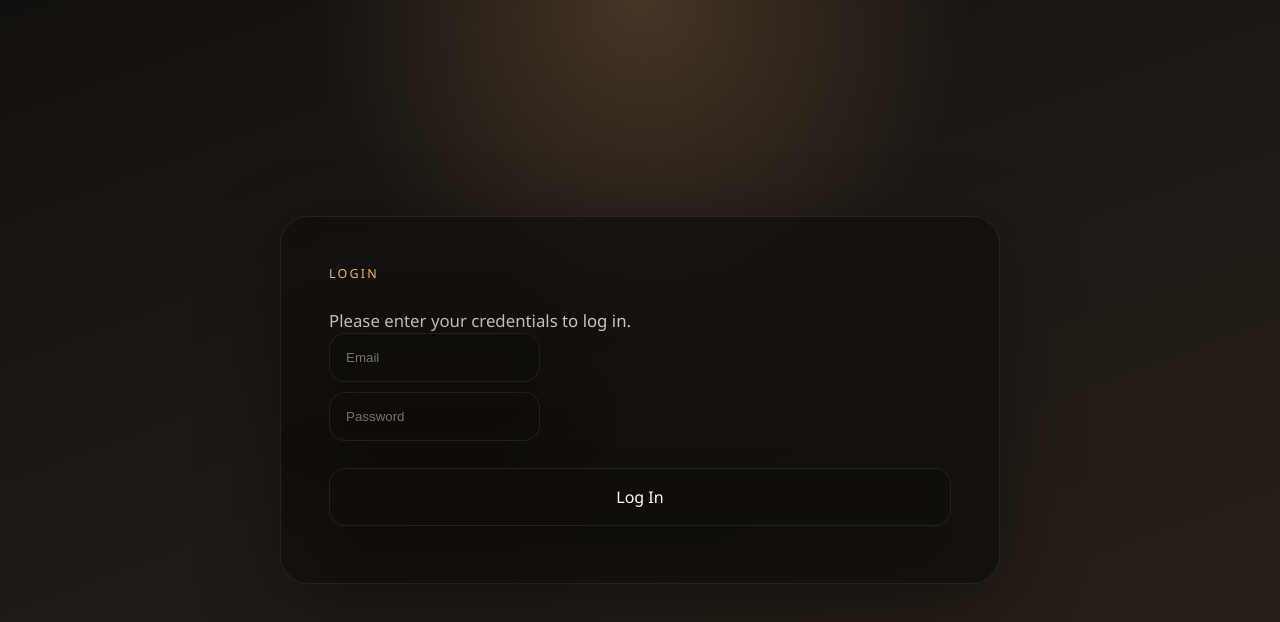
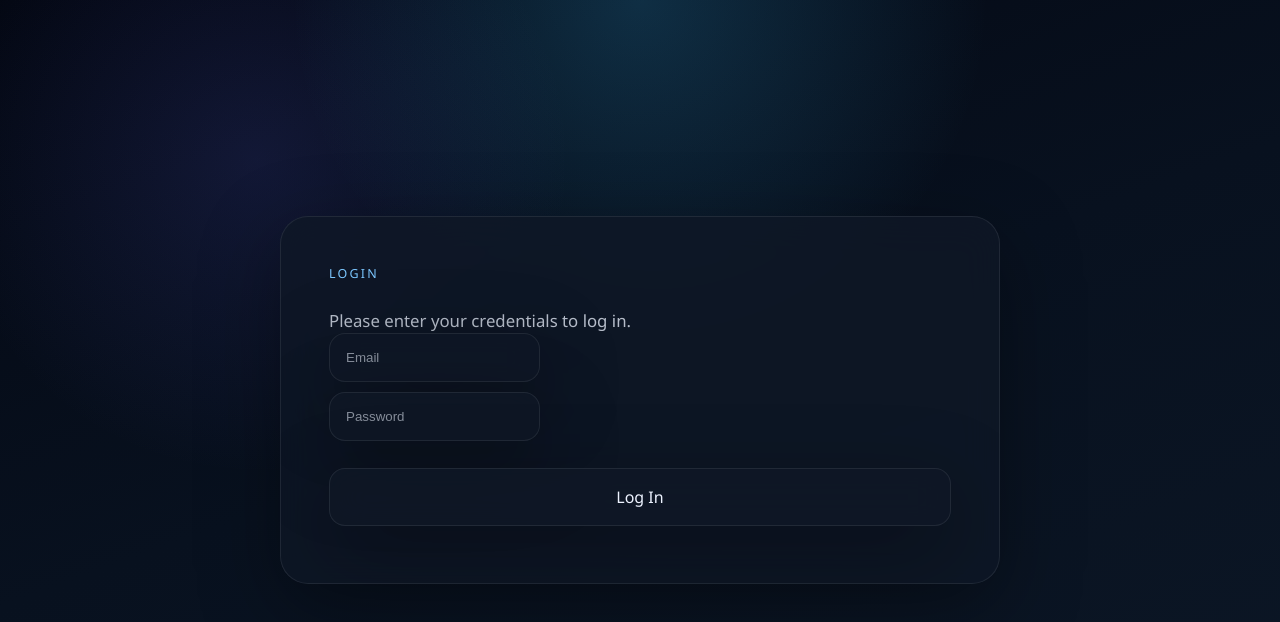
Before and after one commit to loucimf/tp2-front, a React (Vite) app: page / in a window 1280 px wide. Shown: the top 622 px of the page. Built offline with nearby package versions, Linux system fonts and the light colour scheme; no server answers.

Commit message:
mod: Chat organizo los valores en variables y hizo el tema mas oscuro

```diff
--- a/src/index.css
+++ b/src/index.css
@@ -1,11 +1,9 @@
 :root {
-  font-family: "IBM Plex Sans", "Segoe UI", sans-serif;
-  line-height: 1.5;
-  font-weight: 400;
-  color: #f4efe6;
-  background:
-    radial-gradient(circle at top, rgba(253, 186, 116, 0.2), transparent 32%),
-    linear-gradient(160deg, #12100e 0%, #1f1a16 48%, #2b2119 100%);
+  font-family: var(--font-family-base);
+  line-height: var(--line-height-base);
+  font-weight: var(--font-weight-regular);
+  color: var(--color-text-primary);
+  background: var(--background-page);
   font-synthesis: none;
   text-rendering: optimizeLegibility;
   -webkit-font-smoothing: antialiased;
@@ -18,78 +16,82 @@
 
 body {
   margin: 0;
-  min-width: 320px;
-  min-height: 100vh;
+  min-width: var(--size-root-min-width);
+  min-height: var(--size-screen-min-height);
+  background: var(--background-page);
+  color: var(--color-text-primary);
 }
 
 code {
-  font-family: "IBM Plex Mono", monospace;
+  font-family: var(--font-family-mono);
 }
 
 #root {
-  min-height: 100vh;
+  min-height: var(--size-screen-min-height);
 }
 
 .app-shell {
-  min-height: 100vh;
+  min-height: var(--size-screen-min-height);
   display: grid;
   place-items: center;
-  padding: 2rem;
+  padding: var(--space-xl);
 }
 
 .hero-card {
-  width: min(720px, 100%);
-  padding: 3rem;
-  border: 1px solid rgba(255, 255, 255, 0.08);
-  border-radius: 28px;
-  background: rgba(17, 14, 12, 0.72);
-  box-shadow: 0 24px 80px rgba(0, 0, 0, 0.35);
-  backdrop-filter: blur(18px);
+  width: min(var(--size-card-max-width), 100%);
+  padding: var(--space-2xl);
+  border: 1px solid var(--color-border-soft);
+  border-radius: var(--radius-xl);
+  background: var(--color-surface-2);
+  box-shadow: var(--shadow-elevation-lg);
+  backdrop-filter: blur(var(--blur-surface));
 }
 
 .eyebrow {
-  margin: 0 0 1rem;
+  margin: 0 0 var(--space-md);
   text-transform: uppercase;
-  letter-spacing: 0.18em;
-  color: #f2b56b;
-  font-size: 0.78rem;
+  letter-spacing: var(--size-eyebrow-letter-spacing);
+  color: var(--color-accent);
+  font-size: var(--size-eyebrow-font);
 }
 
 h1 {
   margin: 0;
-  font-size: clamp(2.5rem, 6vw, 4.5rem);
+  font-size: var(--size-heading);
   line-height: 0.95;
 }
 
 .description {
-  margin: 1.5rem 0 0;
-  max-width: 52ch;
-  color: rgba(244, 239, 230, 0.82);
-  font-size: 1.05rem;
+  margin: var(--space-lg) 0 0;
+  max-width: var(--size-measure);
+  color: var(--color-text-secondary);
+  font-size: var(--size-body-font);
 }
 
 .status-row {
-  margin-top: 2rem;
+  margin-top: var(--space-xl);
 }
 
 .status {
   display: inline-flex;
   align-items: center;
-  gap: 0.5rem;
-  padding: 0.7rem 1rem;
-  border-radius: 999px;
-  background: rgba(255, 255, 255, 0.08);
-  color: rgba(244, 239, 230, 0.82);
+  gap: var(--size-status-dot-gap);
+  padding: var(--space-sm) var(--space-md);
+  border-radius: var(--radius-pill);
+  background: var(--color-surface-3);
+  border: 1px solid var(--color-border-soft);
+  color: var(--color-text-secondary);
 }
 
 .status-live {
-  background: rgba(16, 185, 129, 0.14);
-  color: #b6f5db;
+  background: var(--color-success-soft);
+  border-color: var(--color-success-border);
+  color: var(--color-success);
 }
 
 @media (max-width: 640px) {
   .hero-card {
-    padding: 2rem;
-    border-radius: 22px;
+    padding: var(--space-xl);
+    border-radius: var(--radius-lg);
   }
 }
--- a/src/main.tsx
+++ b/src/main.tsx
@@ -1,6 +1,7 @@
 import React from "react";
 import ReactDOM from "react-dom/client";
 import App from "./App";
+import "./styles/variables.css";
 import "./index.css";
 import "./styles/input.css";
 import "./styles/global.css";
--- a/src/styles/global.css
+++ b/src/styles/global.css
@@ -1,13 +1,13 @@
 .gap-sm {
-    gap: 10px;
+    gap: var(--space-gap-sm);
 }
 
 .gap-md {
-    gap: 20px;
+    gap: var(--space-gap-md);
 }
 
 .gap-lg {
-    gap: 40px;
+    gap: var(--space-gap-lg);
 }
 
 .center {
@@ -17,10 +17,42 @@
 }
 
 .btn {
-    transition: ease 0.1s;
+    cursor: pointer;
+    user-select: none;
+    transition:
+        background-color var(--transition-base),
+        border-color var(--transition-base),
+        color var(--transition-base),
+        transform var(--transition-fast),
+        box-shadow var(--transition-base),
+        opacity var(--transition-base);
+}
+
+.btn:hover {
+    background: var(--color-surface-hover);
+    border-color: var(--color-border-strong);
+}
+
+.btn:focus,
+.btn:focus-visible {
+    outline: none;
+    box-shadow: var(--shadow-focus), var(--shadow-elevation-lg);
 }
 
 .btn.active {
     transform: scale(0.98);
-    background-color: grey;
+    background: var(--color-surface-pressed);
+    border-color: var(--color-accent-strong);
 }
+
+.btn.disabled,
+.btn[aria-disabled="true"],
+.btn:disabled {
+    background: var(--color-surface-disabled);
+    border-color: var(--color-border-disabled);
+    color: var(--color-text-disabled);
+    cursor: not-allowed;
+    opacity: var(--opacity-disabled);
+    pointer-events: none;
+    box-shadow: none;
+}
--- a/src/styles/input.css
+++ b/src/styles/input.css
@@ -1,9 +1,41 @@
 .input {
-  padding: 1rem;
-  border: 1px solid rgba(255, 255, 255, 0.08);
-  border-radius: 16px;
-  background: rgba(17, 14, 12, 0.72);
-  box-shadow: 0 24px 80px rgba(0, 0, 0, 0.35);
-  backdrop-filter: blur(18px);
-  color: white;
+  padding: var(--space-md);
+  border: 1px solid var(--color-border-soft);
+  border-radius: var(--radius-md);
+  background: var(--color-surface-2);
+  box-shadow: var(--shadow-elevation-lg);
+  backdrop-filter: blur(var(--blur-surface));
+  color: var(--color-text-primary);
+  transition:
+    background-color var(--transition-base),
+    border-color var(--transition-base),
+    color var(--transition-base),
+    transform var(--transition-fast),
+    box-shadow var(--transition-base);
 }
+
+.input::placeholder {
+  color: var(--color-text-muted);
+}
+
+.input:hover {
+  border-color: var(--color-border-strong);
+  background: var(--color-surface-hover);
+}
+
+.input:focus,
+.input:focus-visible {
+  outline: none;
+  border-color: var(--color-accent);
+  box-shadow: var(--shadow-focus), var(--shadow-elevation-lg);
+}
+
+.input:disabled,
+.input[aria-disabled="true"] {
+  background: var(--color-surface-disabled);
+  border-color: var(--color-border-disabled);
+  color: var(--color-text-disabled);
+  cursor: not-allowed;
+  opacity: var(--opacity-disabled);
+  box-shadow: none;
+}
--- a/src/styles/variables.css
+++ b/src/styles/variables.css
@@ -0,0 +1,70 @@
+:root {
+  --font-family-base: "IBM Plex Sans", "Segoe UI", sans-serif;
+  --font-family-mono: "IBM Plex Mono", monospace;
+  --line-height-base: 1.5;
+  --font-weight-regular: 400;
+
+  --color-text-primary: #edf3ff;
+  --color-text-secondary: rgba(237, 243, 255, 0.76);
+  --color-text-muted: rgba(237, 243, 255, 0.54);
+  --color-text-inverse: #08111f;
+  --color-text-disabled: rgba(237, 243, 255, 0.32);
+  --color-accent: #7cc7ff;
+  --color-accent-strong: #58aef4;
+  --color-accent-soft: rgba(124, 199, 255, 0.18);
+  --color-success: #6ee7b7;
+  --color-success-soft: rgba(16, 185, 129, 0.18);
+  --color-success-border: rgba(110, 231, 183, 0.22);
+
+  --color-border-soft: rgba(255, 255, 255, 0.08);
+  --color-border-strong: rgba(124, 199, 255, 0.28);
+  --color-border-disabled: rgba(255, 255, 255, 0.06);
+
+  --color-surface-0: #07111d;
+  --color-surface-1: #0d1726;
+  --color-surface-2: rgba(15, 24, 38, 0.82);
+  --color-surface-3: rgba(20, 32, 49, 0.96);
+  --color-surface-hover: rgba(28, 43, 65, 0.96);
+  --color-surface-pressed: rgba(17, 30, 47, 0.96);
+  --color-surface-disabled: rgba(15, 24, 38, 0.45);
+  --color-overlay-accent: rgba(56, 189, 248, 0.16);
+
+  --background-page:
+    radial-gradient(circle at top, rgba(56, 189, 248, 0.2), transparent 34%),
+    radial-gradient(circle at 20% 20%, rgba(99, 102, 241, 0.14), transparent 26%),
+    linear-gradient(160deg, #030712 0%, #08111f 48%, #0c1726 100%);
+
+  --shadow-elevation-lg: 0 24px 80px rgba(0, 0, 0, 0.35);
+  --shadow-focus: 0 0 0 3px rgba(124, 199, 255, 0.22);
+
+  --radius-md: 16px;
+  --radius-lg: 22px;
+  --radius-xl: 28px;
+  --radius-pill: 999px;
+
+  --space-xs: 0.5rem;
+  --space-sm: 0.7rem;
+  --space-md: 1rem;
+  --space-lg: 1.5rem;
+  --space-xl: 2rem;
+  --space-2xl: 3rem;
+  --space-gap-sm: 10px;
+  --space-gap-md: 20px;
+  --space-gap-lg: 40px;
+
+  --size-root-min-width: 320px;
+  --size-screen-min-height: 100vh;
+  --size-card-max-width: 720px;
+  --size-measure: 52ch;
+  --size-status-dot-gap: 0.5rem;
+  --size-eyebrow-letter-spacing: 0.18em;
+  --size-eyebrow-font: 0.78rem;
+  --size-body-font: 1.05rem;
+  --size-heading: clamp(2.5rem, 6vw, 4.5rem);
+  --blur-surface: 18px;
+
+  --transition-fast: 0.1s ease;
+  --transition-base: 0.18s ease;
+
+  --opacity-disabled: 0.55;
+}
```
